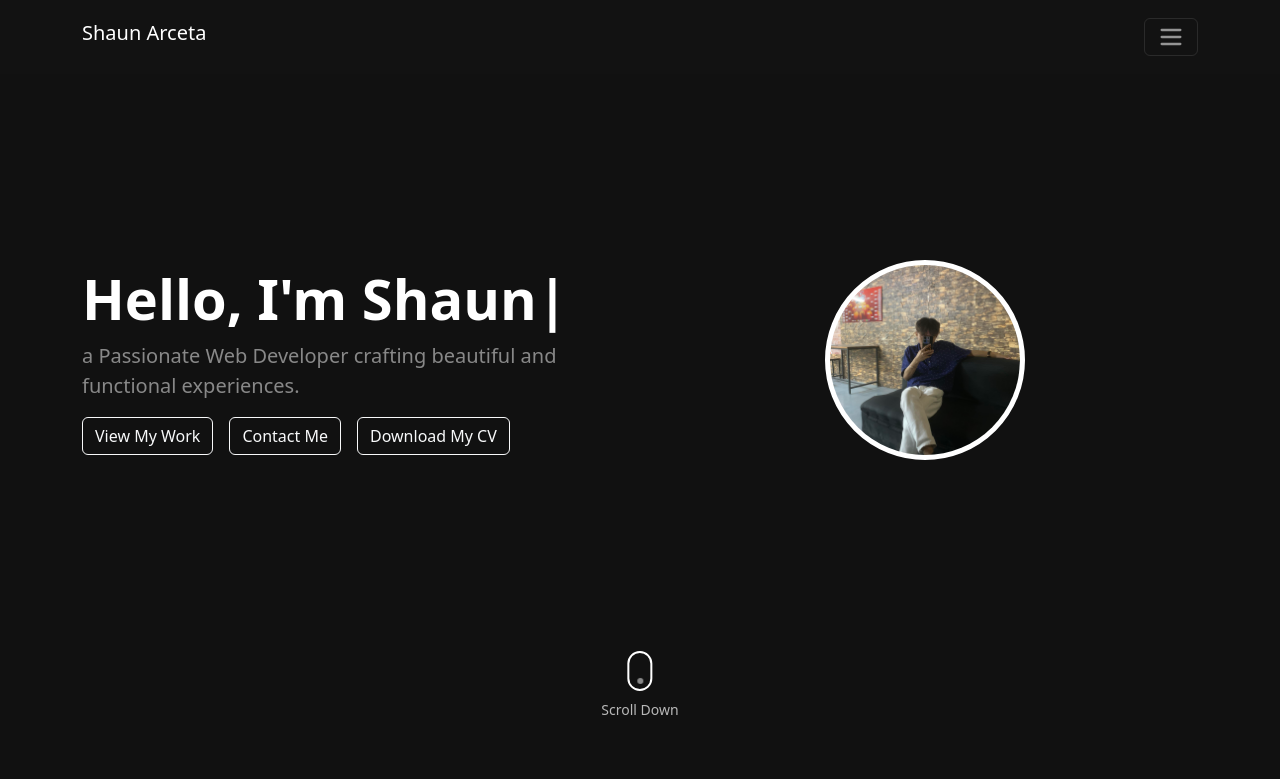
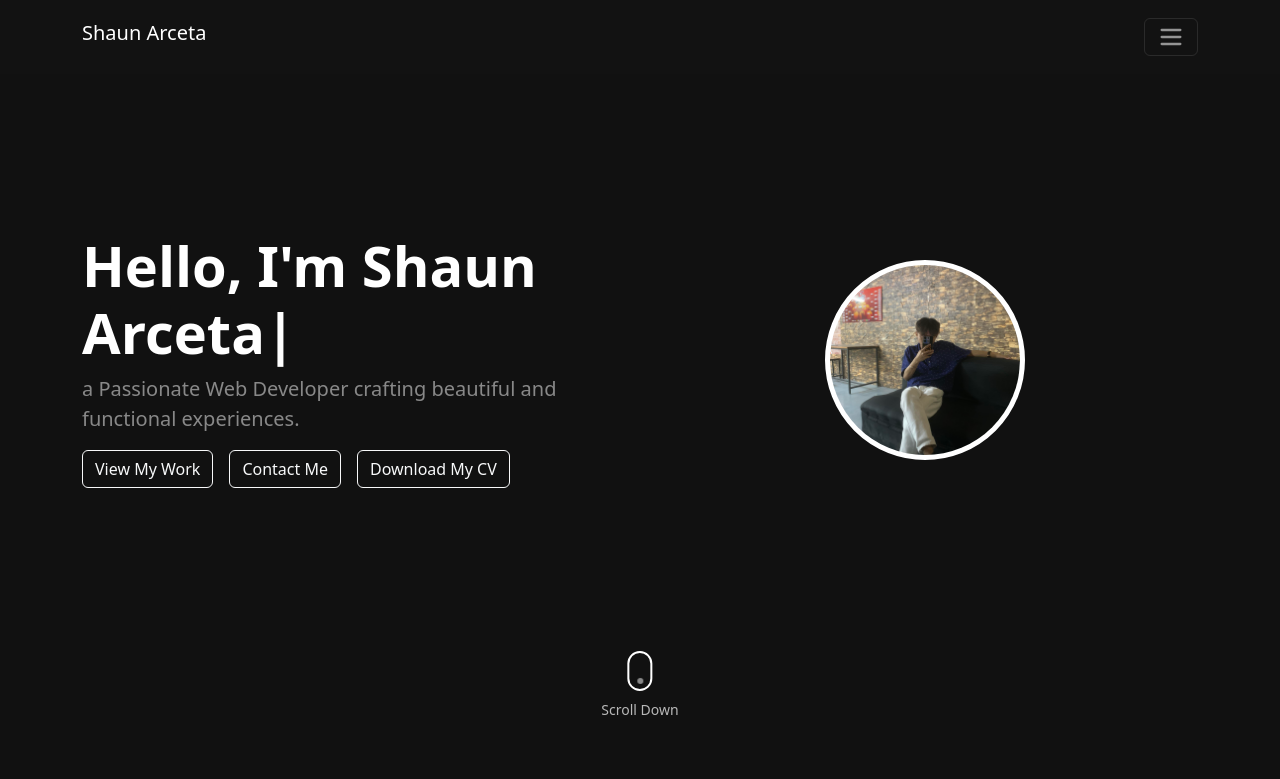
Before and after one commit to Shaun1031/my-portfolio, a React (Create React App) app: page / in a window 1280 px wide. Shown: the top 779 px of the page. Built offline with nearby package versions, Linux system fonts and the light colour scheme.

Commit message:
Update App.js

```diff
--- a/src/App.js
+++ b/src/App.js
@@ -60,7 +60,7 @@ function Home() {
           <div className="col-md-6">
           <h1 className="display-4 fw-bold text-white">
               <Typical
-                steps={["Hello, I'm Shaun", 2000, "", 500]}
+                steps={["Hello, I'm Shaun Arceta", 2000, "", 500]}
                 loop={Infinity}
                 wrapper="span"
               />
@@ -79,7 +79,7 @@ function Home() {
           <div className="col-md-6 d-none d-md-flex justify-content-center">
             <div className="profile-picture-container rounded-circle overflow-hidden bg-light d-flex align-items-center justify-content-center"
               style={{ width: "200px", height: "200px", border: "5px solid white" }}>
-       <img src={`${process.env.PUBLIC_URL}/me.jpg`} alt="Shaun Arceta" className="img-fluid rounded-circle" />
+      <img src="/my-portfolio/me.jpg" alt="Shaun Arceta" className="img-fluid rounded-circle" />
 
             </div>
           </div>
```
